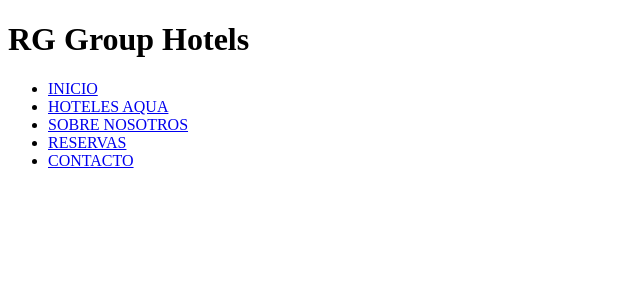
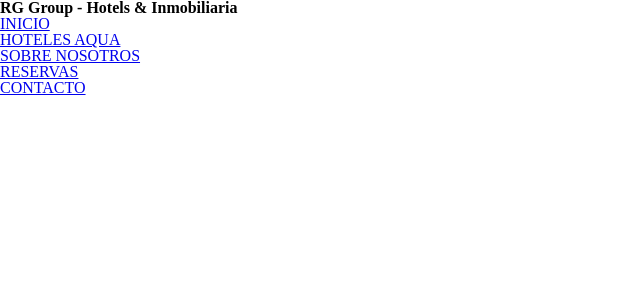
Before and after one commit to Visualizolaweb/RG_Website, a PHP site: page / in a window 1280 px wide. Shown: the top 300 px of the page, without its empty margins (0-640 px from the left). Run offline with PHP 8.4, Linux system fonts and the light colour scheme.

Commit message:
Adicion Assets y cambio de index

```diff
--- /dev/null
+++ b/_assets/_Stylesheets/reset.css
@@ -0,0 +1,14 @@
+html,body,div,span,object,iframe,h1,h2,h3,h4,h5,h6,p,blockquote,pre,abbr,address,cite,code,del,dfn,em,img,ins,kbd,q,samp,small,strong,sub,sup,var,b,i,dl,dt,dd,ol,ul,li,fieldset,form,label,legend,table,caption,tbody,tfoot,thead,tr,th,td,article,aside,canvas,details,figcaption,figure,footer,header,hgroup,menu,nav,section,summary,time,mark,audio,video{margin:0;padding:0;border:0;outline:0;font-size:100%;vertical-align:baseline;background:transparent}
+body{line-height:1}
+article,aside,details,figcaption,figure,footer,header,hgroup,menu,nav,section{display:block}
+nav ul{list-style:none}
+blockquote,q{quotes:none}
+blockquote:before,blockquote:after,q:before,q:after{content:none}
+a{margin:0;padding:0;font-size:100%;vertical-align:baseline;background:transparent}
+ins{background-color:#ff9;color:#000;text-decoration:none}
+mark{background-color:#ff9;color:#000;font-style:italic;font-weight:bold}
+del{text-decoration:line-through}
+abbr[title],dfn[title]{border-bottom:1px dotted;cursor:help}
+table{border-collapse:collapse;border-spacing:0}
+hr{display:block;height:1px;border:0;border-top:1px solid #ccc;margin:1em 0;padding:0}
+input,select{vertical-align:middle}
--- /dev/null
+++ b/_assets/_Stylesheets/rgestilos.css
@@ -0,0 +1 @@
+@import "reset.css";
--- a/_includes/menu.php
+++ b/_includes/menu.php
@@ -1,4 +1,5 @@
 <nav>
+	<h1>RG Group - Hotels & Inmobiliaria</h1>
 	<ul>
 		<li><a href="home.php" title="INICIO">INICIO</a></li>
 		<li><a href="hotels.php" title="HOTELES AQUA">HOTELES AQUA</a></li>
--- a/index.php
+++ b/index.php
@@ -2,10 +2,20 @@
 <html lang="es">
 <head>
 	<meta charset="utf-8">
-	<title>RG Group Hotels</title>
+	<meta http-equiv="X-UA-Compatible" content="IE=edge">
+	<title>RG Hotels & Inmobiliaria - tu mejor experiencia en hoteles</title>
+
+	<meta name="description" content="Ven y disfruta de las mejores vacaciones de tu vida, con RG Group podrás escoger tu destino en el mundo según tus preferencias, desde playas hasta montañas">
+	<meta name="keywords" 	 content="Hoteles, playa, playa blanca, whyndham, gambito, panama, vacaciones, relax, tranquilidad">
+	<meta name="author"			 content="www.visualizolaweb.com">
+	<link rel="stylesheet" 	 href="_assets/_Stylesheets/rgestilos.css">
 </head>
 <body>
-	<header><h1>RG Group Hotels</h1></header>
-	<?php include("_includes/menu.php");?>
+	<section>
+		<header>
+			<?php include("_includes/menu.php");?>
+		</header>
+
+	</section>
 </body>
 </html>
```
Also changed, not shown: _assets/_Images/rg_logo.gif (added).
